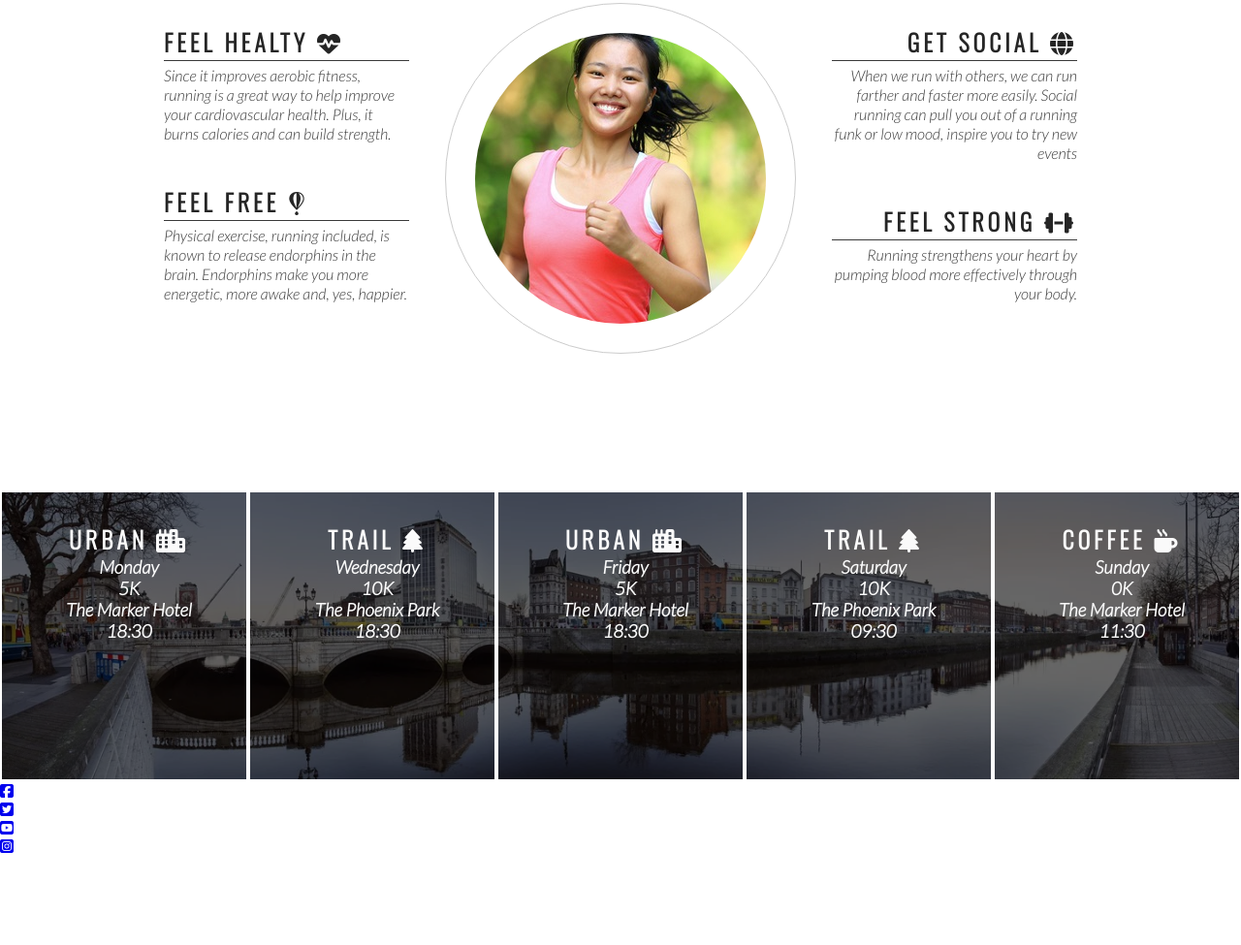
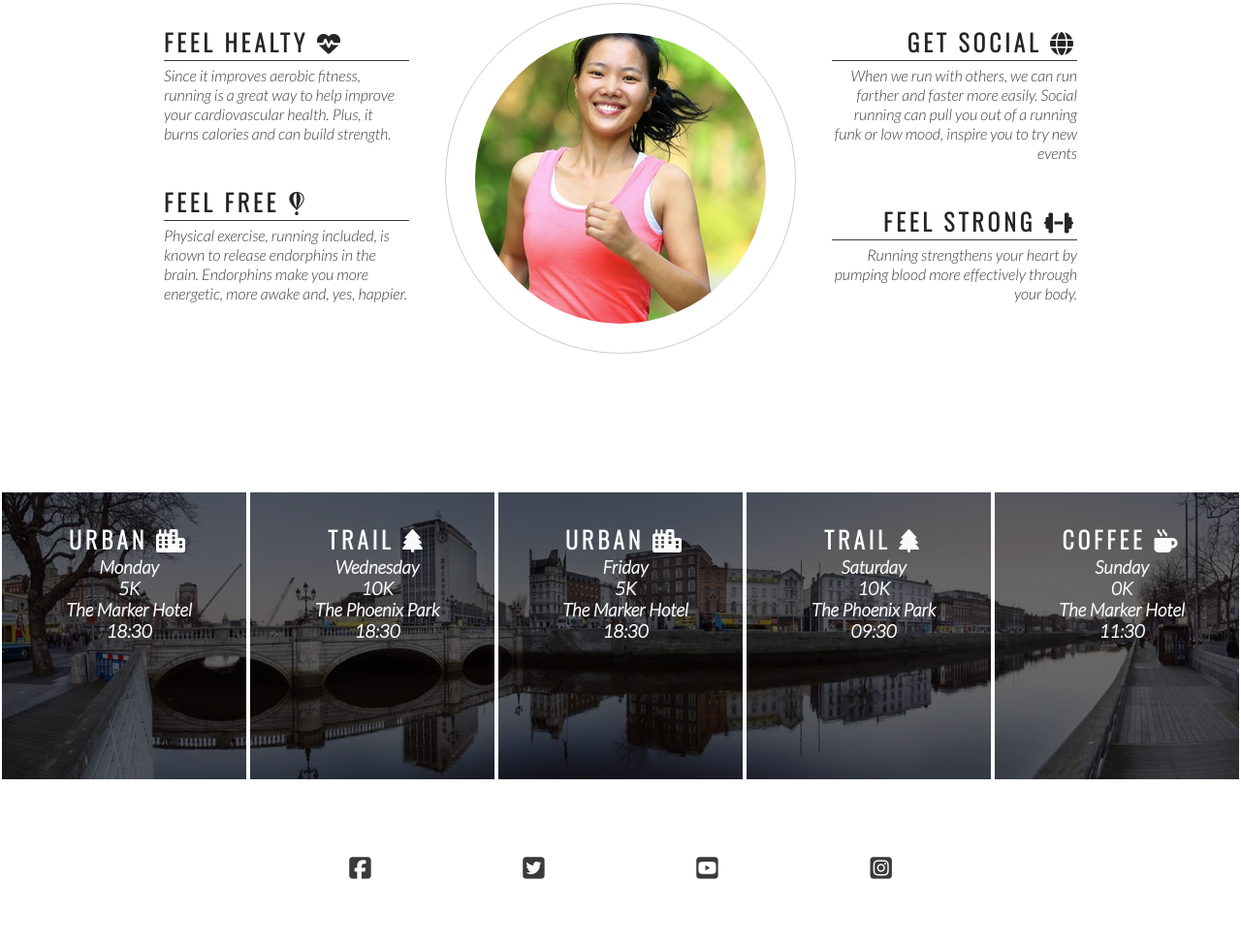
Before and after one commit to Medhmo/love-running, a plain HTML site: page index.html in a window 1280 px wide. Shown: the part 819-1794 px from the top of the page at 97% size. Before the commit the page ends 1701 px from the top, so only its background shows below. Drawn offline with nearby package versions, Linux system fonts and the light colour scheme.

Commit message:
Add style to Footer social media Icons

```diff
--- a/assets/css/style.css
+++ b/assets/css/style.css
@@ -218,3 +218,24 @@ hr {
 #times h2 {
     color: #fafafa;
 }
+
+/* footer */
+
+footer{
+    height: 150px;
+}
+
+.social-networks{
+    text-align: center;
+}
+
+.social-networks > li {
+    display: inline;
+}
+
+.social-networks i {
+    font-size: 160%;
+    margin: 1%;
+    padding: 5%;
+    color:#3a3a3a
+}
--- a/index.html
+++ b/index.html
@@ -121,7 +121,7 @@
 
     </section>
     <footer>
-       <ul>
+       <ul class="social-networks">
            <li>
                <a href="https://facebook.com" target="_blank" rel="noopener" aria-label="Visit our Facebook page (opens in a new tab)"><i class="fab fa-facebook-square"></i></a>
            </li>
```
